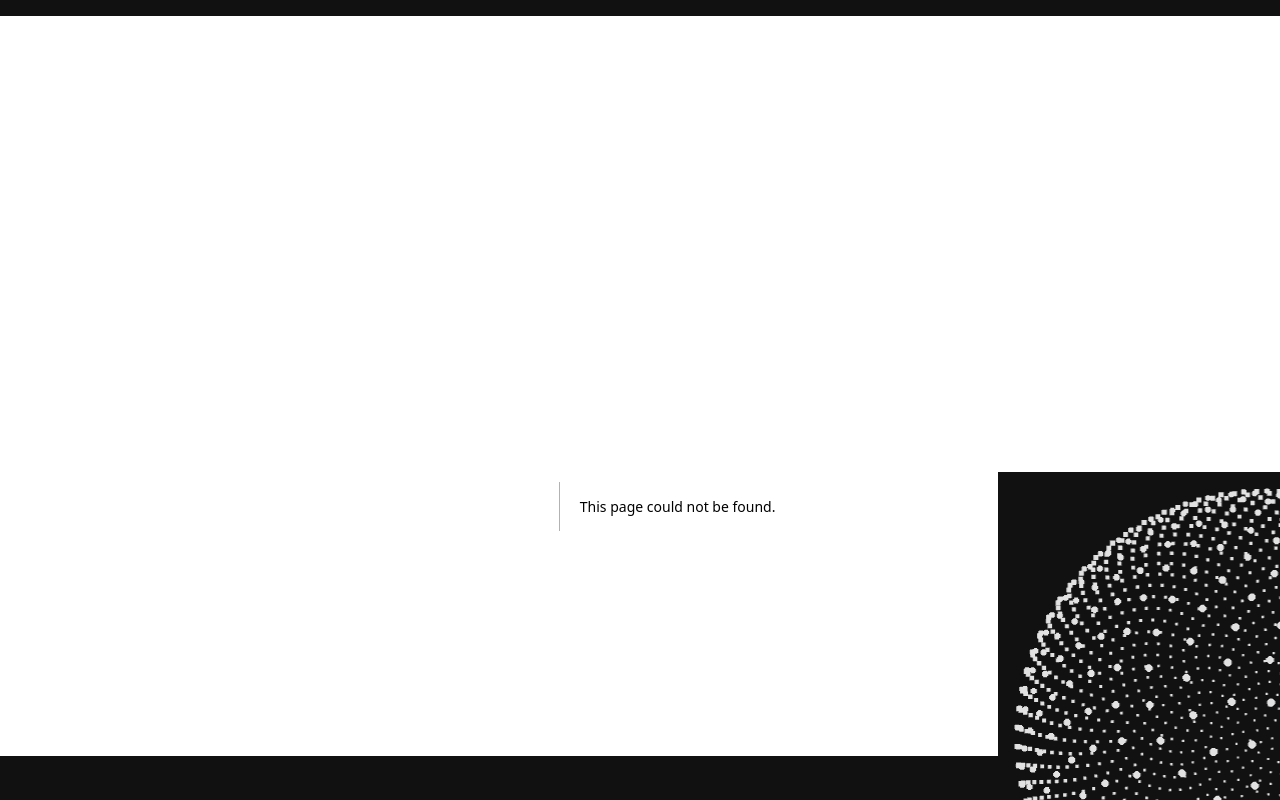
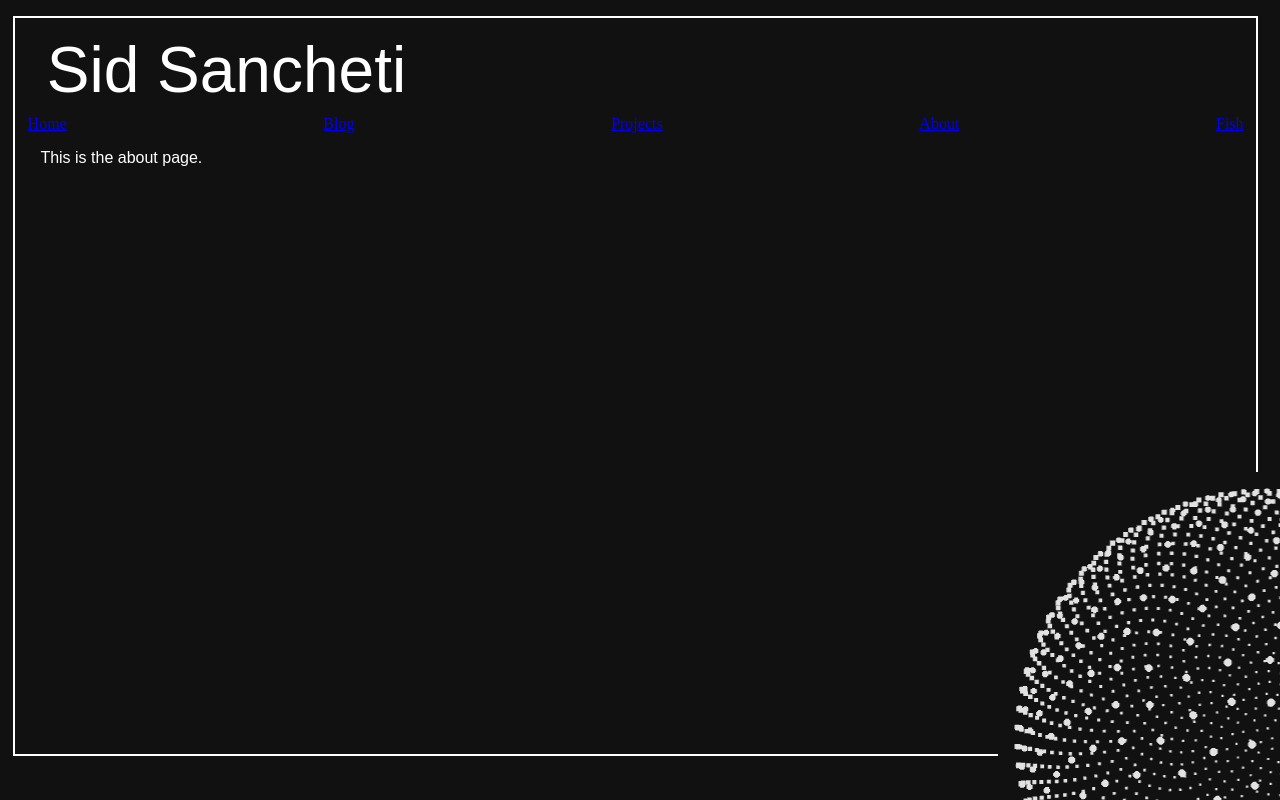
Before and after one commit to sid-sancheti/personal-website, a Next.js app: page /about in a window 1280 px wide. Before the commit this address had no page. Shown: the top 800 px of the page. Built offline with nearby package versions, Linux system fonts and the light colour scheme; a web font is replaced by a local one.

Commit message:
Added the navigation components; need css

```diff
--- /dev/null
+++ b/app/about/page.tsx
@@ -0,0 +1,3 @@
+export default function Page() {
+    return <p> This is the about page. </p>;
+}
--- a/app/components/Navigation.tsx
+++ b/app/components/Navigation.tsx
@@ -1,11 +1,21 @@
 /**
  * Navigation component
  */
+'use client';
+
+import Link from 'next/link';
+import styles from '../styles.module.css';
 
 export default function Navigation() {
   return (
     <>
-      <nav></nav>
+        <nav className={styles.nav}>
+            <Link href="/">Home</Link>
+            <Link href="/blog">Blog</Link>
+            <Link href="/projects">Projects</Link>
+            <Link href="/about">About</Link>
+            <Link href="/fish">Fish</Link>
+        </nav>
     </>
   );
 }
--- a/app/layout.tsx
+++ b/app/layout.tsx
@@ -1,5 +1,6 @@
 // Base Layout with rectangle, header, footer, and sphere.
 import Sphere from './components/Sphere';
+import Navigation from './components/Navigation';
 
 import styles from './styles.module.css';
 import './global.css';
@@ -20,6 +21,7 @@ export default function BaseLayout({
         <body>
             <div className={styles.rectangle}>
               <h1>Sid Sancheti</h1>
+                <Navigation />
                 {/* Layout UI */}
                 {/* Place children where you want to render a page or nested layout */}
                 <main>{children}</main>
--- a/app/styles.module.css
+++ b/app/styles.module.css
@@ -5,3 +5,11 @@
     margin-top: 2vh;
     border: 2px solid white;
 }
+
+.nav {
+    display: flex;
+    justify-content: space-between;
+    margin-top: 1vh;
+    margin-left: 1vw;
+    margin-right: 1vw;
+}
```
